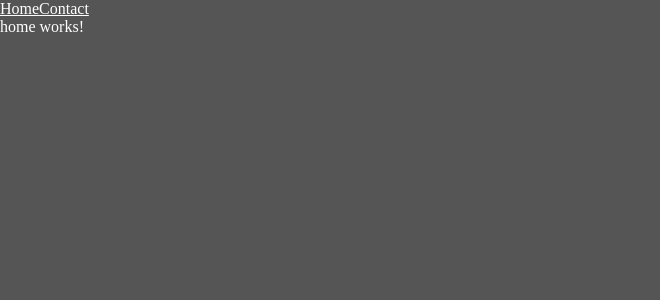
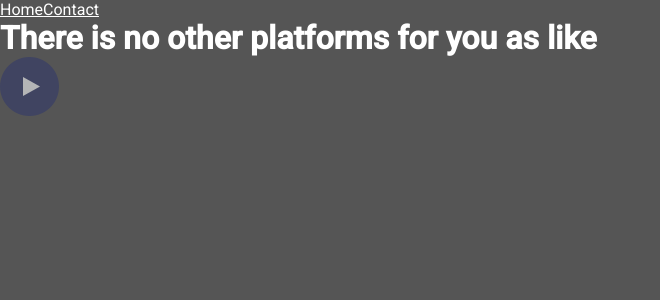
Before and after one commit to marekwil89/marshal-angular-a4, an Angular app: page / in a window 1280 px wide. Shown: the top 300 px of the page, without its empty margins (0-660 px from the left). Built offline with nearby package versions, Linux system fonts and the light colour scheme.

Commit message:
header v. 0.7

```diff
--- a/src/app/components/home/home.component.html
+++ b/src/app/components/home/home.component.html
@@ -1,3 +1,7 @@
-<p>
-    home works!
-</p>
+<header id="header-section">
+  <h1>There is no other platforms for you as like</h1>
+  <a class="" href="">
+    <img src="/assets/images/play-icon.png" alt="">
+  </a>
+  <a href="" class="btn btn-short btn-primary"></a>
+</header>
--- a/src/styles.css
+++ b/src/styles.css
@@ -1,7 +1,10 @@
 /* You can add global styles to this file, and also import other style files */
+@import url('https://fonts.googleapis.com/css?family=Roboto:100,400,500&subset=latin-ext');
+
 *{
   margin: 0;
   padding: 0;
   background: #555555;
   color: #ffffff;
+  font-family: 'Roboto', sans-serif;
 }
```
Also changed, not shown: src/assets/images/play-icon.png (added).
